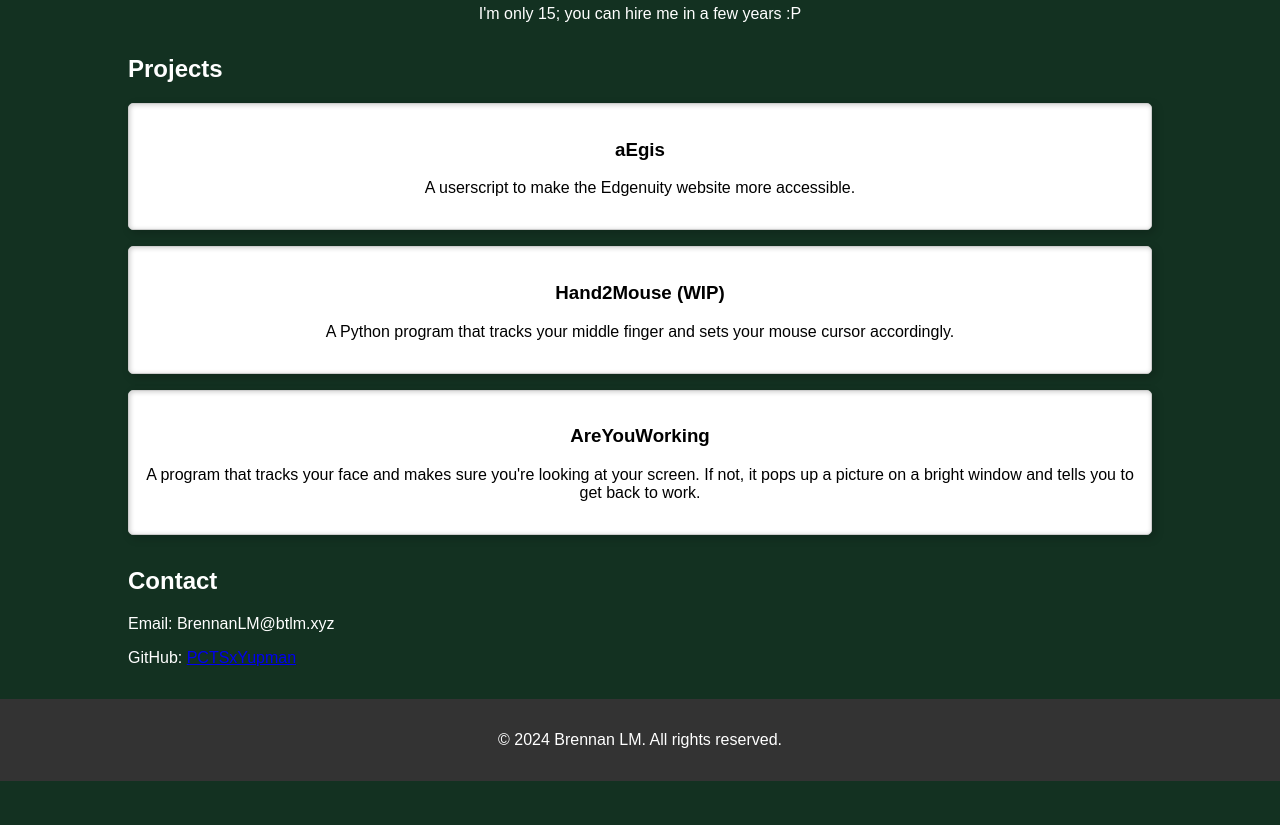
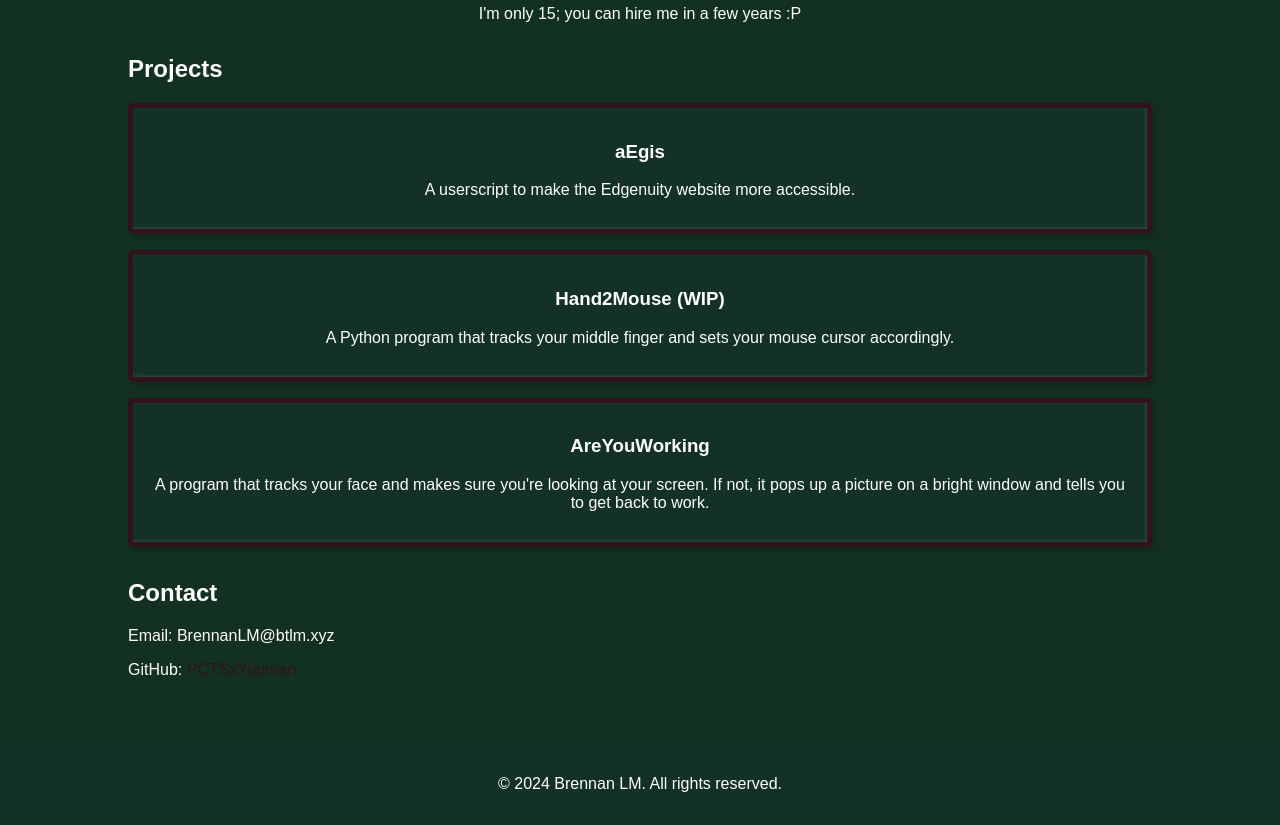
Before and after one commit to PCTSxYupman/pctsxyupman.github.io, a plain HTML site: page index.html in a window 1280 px wide. Shown: the part 337-1162 px from the top of the page. Before the commit the page ends 1118 px from the top, so only its background shows below. Drawn offline with Linux system fonts and the light colour scheme.

Commit message:
Update index.html

```diff
--- a/index.html
+++ b/index.html
@@ -10,69 +10,97 @@
         margin: 0;
         padding: 0;
         background-color: #133121;
+        display: flex;
+        flex-direction: column;
+        min-height: 100vh; /* Ensures the body takes the full height of the viewport */
     }
+
     header {
-        background: #333;
+        background: #133129;
         color: #fff;
         padding: 1rem 0;
         text-align: center;
     }
+
     nav {
         margin: 0 auto;
         text-align: center;
     }
+
     nav a {
-        color: #fff;
+        color: #31131b; /* Hyperlink color */
         margin: 0 1rem;
         text-decoration: none;
     }
+
     .container {
         width: 80%;
         margin: 2rem auto;
+        flex: 1; /* Allows the container to grow and take available space */
     }
+
     .profile-img {
         max-width: 150px;
         border-radius: 50%;
     }
+
     .intro {
         text-align: center;
     }
+
     .intro h1, .intro p {
         margin: 0.5rem 0;
         color: #fff;
     }
+
     .projects, .contact {
         margin: 2rem 0;
     }
+
     .projects h2, .contact h2, .contact p {
         color: #fff;
     }
+
     .project-item {
-        background: #fff;
+        background: #133129; /* Inside button color */
         padding: 1rem;
         margin: 1rem 0;
         border-radius: 5px;
-        box-shadow: inset 1px 1px 5px rgba(0, 0, 0, 0.2),
-                    inset -1px -1px 5px rgba(255, 255, 255, 0.5),
-                    3px 3px 10px rgba(0, 0, 0, 0.2);
-        border: 1px solid #ccc;
+        border: 3px solid #133129;
+        color: #fff; /* Text color */
+        box-shadow: 3px 3px 10px rgba(0, 0, 0, 0.2),
+                    inset 1px 1px 5px rgba(0, 0, 0, 0.1),
+                    inset -1px -1px 5px rgba(255, 255, 255, 0.3);
         text-align: center;
         cursor: pointer;
         transition: background-color 0.3s ease, box-shadow 0.3s ease;
+        outline: 5px solid #31131b; /* Hard accent outline color */
+        outline-offset: -5px; /* Outline offset to align with the border */
     }
+
     .project-item:hover {
-        background-color: #f0f0f0;
-        box-shadow: inset 1px 1px 5px rgba(0, 0, 0, 0.3),
-                    inset -1px -1px 5px rgba(255, 255, 255, 0.6),
-                    5px 5px 15px rgba(0, 0, 0, 0.3);
+        background-color: #1b3d2a; /* Slightly lighter shade for hover effect */
+        box-shadow: 5px 5px 15px rgba(0, 0, 0, 0.3),
+                    inset 1px 1px 5px rgba(0, 0, 0, 0.2),
+                    inset -1px -1px 5px rgba(255, 255, 255, 0.4);
     }
+
+    .contact a {
+        color: #31131b; /* Hyperlink color */
+        text-decoration: none;
+    }
+
+    .contact a:hover {
+        text-decoration: underline;
+    }
+
     footer {
-        background: #333;
+        background: #133129;
         color: #fff;
         text-align: center;
         padding: 1rem 0;
         width: 100%;
-        margin-top: 2rem; /* Adjust margin-top as needed */
+        margin-top: auto; /* Pushes the footer to the bottom of the page */
     }
     </style>
 </head>
```
